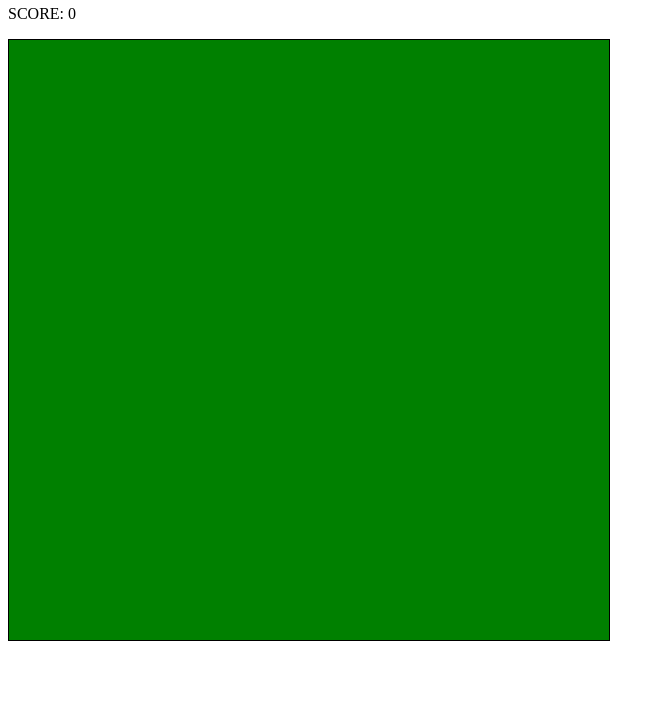
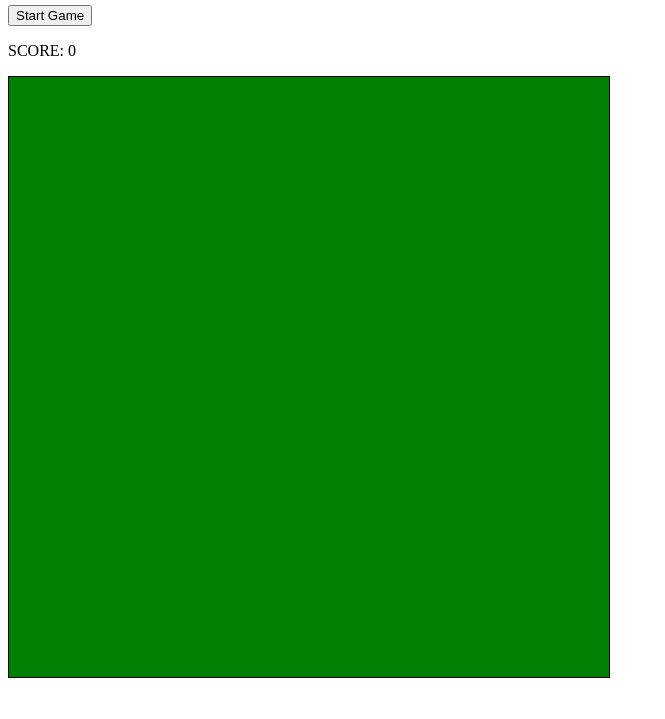
Before and after one commit to viksdhillon/Canvas-Repository, a plain HTML site: page index.html in a window 1280 px wide. Shown: the part 81-800 px from the top of the page, without its empty margins (0-665 px from the left). Drawn offline with Linux system fonts and the light colour scheme; a web font is replaced by a local one.

Commit message:
Update index.html

```diff
--- a/index.html
+++ b/index.html
@@ -1,4 +1,4 @@
-		<html>
+	<html>
 
 	<style>
 
@@ -17,9 +17,12 @@
 	</head>
 
 	<body>
+	<button type="button" onclick="startCanvas()">Start Game</button>
 	<p> SCORE: <spam id="score">0</spam></p>
 
-	<canvas id="miCanvas" onmouseover="startCanvas(this)"   width="600" height="600" style="border:1px solid black; background-color: green"></canvas-->
+
+	<canvas id="miCanvas" width="600" height="600" style="border:1px solid black; background-color: green"></canvas>
+
 
 
 
@@ -31,11 +34,13 @@
 		document.getElementById("score").innerHTML= 0;
 		let score = 0;
 
-	function startCanvas(canvas) {
+	function startCanvas() {
 
 		var rando = Math.floor(Math.random()*10);
 		var coordX = [200,215,230,245,260,275,290,305,320,335]
 		var coordY = [200,215,230,245,260,275,290,305,320,335]
+
+		var canvas = document.getElementById("miCanvas");
 
 		var bar = canvas.getContext("2d");
 		 //bar.font = "30px Tangerine Regular";
```
